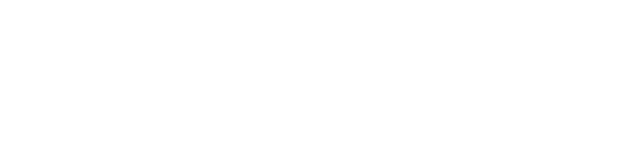
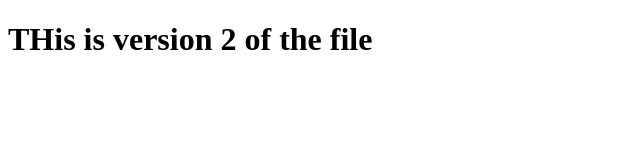
Before and after one commit to aaisharehman/Aaishasrepo, a plain HTML site: page index.html in a window 1280 px wide. Shown: the whole page, without its empty margins (0-640 px from the left). Drawn offline with Linux system fonts and the light colour scheme.

Commit message:
this is version 2

```diff
--- a/index.html
+++ b/index.html
@@ -5,7 +5,8 @@
     <meta name="viewport" content="width=device-width, initial-scale=1.0">
     <title>Document</title>
 </head>
+
 <body>
-
+    <h1> THis is version 2 of the file</h1>
 </body>
 </html>
```
